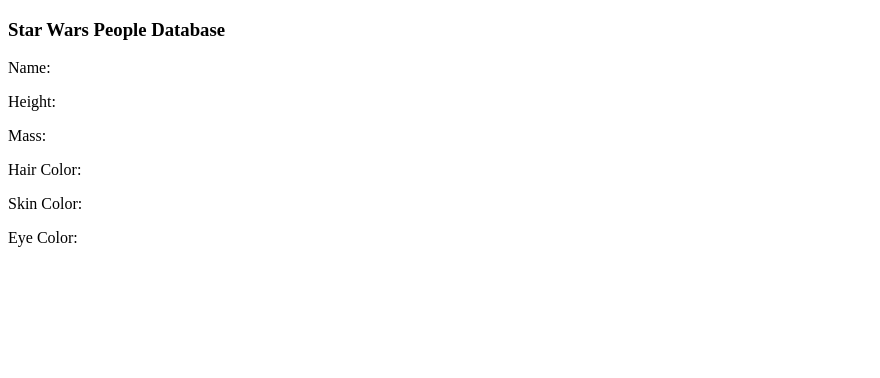
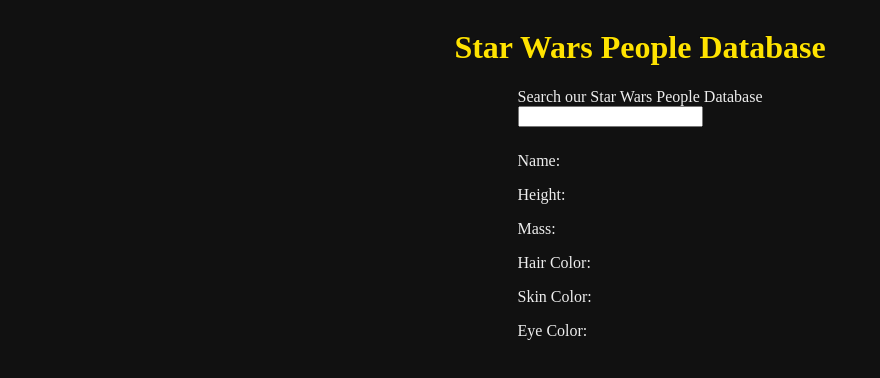
Before and after one commit to cs-S4L/swapi-client, a React app: page / in a window 1280 px wide. Shown: the top 378 px of the page, without its empty margins (0-880 px from the left). Built offline with nearby package versions, Linux system fonts and the light colour scheme; no server answers.

Commit message:
Implement People Search, Update UI

```diff
--- a/src/App.scss
+++ /dev/null
@@ -1,3 +0,0 @@
-h1 {
-    color: red;
-}
--- a/src/index.tsx
+++ b/src/index.tsx
@@ -1,6 +1,6 @@
 import React from 'react';
 import ReactDOM from 'react-dom'
 import { App } from './ts/App'
-import './App.scss';
+import './scss/App.scss';
 
 ReactDOM.render(<App />, document.getElementById('root'))
--- /dev/null
+++ b/src/scss/App.scss
@@ -0,0 +1,45 @@
+$yellow: #FFE300;
+$black: #111111;
+$white: #EEEEEE;
+
+body {
+    background-color: $black;
+    color: $white;
+}
+
+#root {
+    display: flex;
+    align-items: center;
+    justify-content: center;
+    flex-wrap: wrap;
+}
+
+h1 {
+    color: $yellow;
+    text-shadow: -1px -1px 0 rgb(0 0 0 / 30%);
+    text-align: center;
+    width: 100%;
+}
+
+label {
+    display: block;
+}
+
+ul {
+    margin-top: 0;
+    padding-inline-start: 10px;
+}
+
+li {
+    list-style: none;
+    padding: 10px 0;
+    border: 1px solid $black;
+
+    &:hover {
+        border-color: $yellow;
+    }
+}
+
+.peopleInfo {
+    margin-top: 25px;
+}
--- a/src/ts/App.tsx
+++ b/src/ts/App.tsx
@@ -1,11 +1,11 @@
 import React from 'react';
-import { PeopleInfo } from './PeopleInfo';
+import { People } from './components/People';
 
 export const App = () => {
   return (
     <>
-      <h3>Star Wars People Database</h3>
-      <PeopleInfo id="2"/>
+      <h1>Star Wars People Database</h1>
+      <People/>
     </>
   )
 };
--- a/src/ts/Swapi.tsx
+++ b/src/ts/class/Swapi.tsx
@@ -19,6 +19,10 @@
     async getPeopleById(id : number) {
         return axios.get(`${this.getEndpointUrl('people')}/${id}`);
     }
+
+    async searchPeople(searchString: string) {
+        return axios.get(`${this.getEndpointUrl('people')}/?search=${searchString}`);
+    }
 }
 
 export const Swapi = new SwapiClass();
--- /dev/null
+++ b/src/ts/components/People.tsx
@@ -0,0 +1,60 @@
+import React from 'react';
+import { PeopleInfo } from './PeopleInfo';
+import { Swapi } from '../class/Swapi';
+
+interface IPeopleProps {};
+
+interface IPeopleState {
+    suggestions?: Array<Object>,
+    peopleInfo?: number
+};
+
+export class People extends React.Component<IPeopleProps, IPeopleState> {
+
+    private inputTimeout;
+
+    constructor(props) {
+        super(props);
+        this.state = {
+            suggestions: [],
+            peopleInfo: undefined
+        }
+    }
+
+    onChangeInput = (e) =>  {
+        if (this.inputTimeout) clearTimeout(this.inputTimeout);
+        this.inputTimeout = setTimeout(() => {
+            if (!e.target.value) return;
+            Swapi.searchPeople(e.target.value).then((response) => {
+                if (!response.data) return;
+                const names = response.data.results.map((arr) => {
+                    const id = arr.url.split('/').at(-2);
+                    return { name: arr.name, id: id };
+                });
+                this.setState({ suggestions: names });
+            });
+        }, 500);
+    }
+
+    clickSuggestion = (e) => {
+        this.setState({ peopleInfo: e.target.id});
+    }
+
+    render() {
+        const suggestionList = this.state.suggestions?.map((item, test) =>
+            <li key={item.id.toString()} id={item.id} onClick={this.clickSuggestion}>
+                { item.name }
+            </li>
+        );
+        return (
+            <div>
+                <label for="search">Search our Star Wars People Database</label>
+                <input id="search" type="search" name="search" onChange={this.onChangeInput}/>
+                <ul>
+                    { suggestionList }
+                </ul>
+                <PeopleInfo id={ this.state.peopleInfo }/>
+            </div>
+        )
+    }
+}
--- a/src/ts/PeopleInfo.tsx
+++ b/src/ts/components/PeopleInfo.tsx
@@ -1,9 +1,8 @@
 import React from "react";
-import { Swapi } from "./Swapi";
-const axios = require('axios').default;
+import { Swapi } from "../class/Swapi";
 
 interface IPeopleInfoProps {
-    id: number;
+    id?: number;
 };
 
 interface IPeopleInfoState {
@@ -27,15 +26,25 @@
     }
 
     componentDidMount() {
+        this.getResponse();
+    }
+
+    componentDidUpdate(prevProps) {
+        if(prevProps.changedProp !== this.props.id){
+            this.getResponse();
+        }
+    }
+
+    getResponse() {
+        if (!this.props.id) return;
         Swapi.getPeopleById(this.props.id).then((response) => {
-            console.log('response', response.data);
-            this.setState({resp : response.data});
+            this.setState({ resp : response.data });
         });
     }
 
     render() {
         return (
-            <div>
+            <div class="peopleInfo">
                 <p>
                     Name: { this.state?.resp?.name }
                 </p>
```
